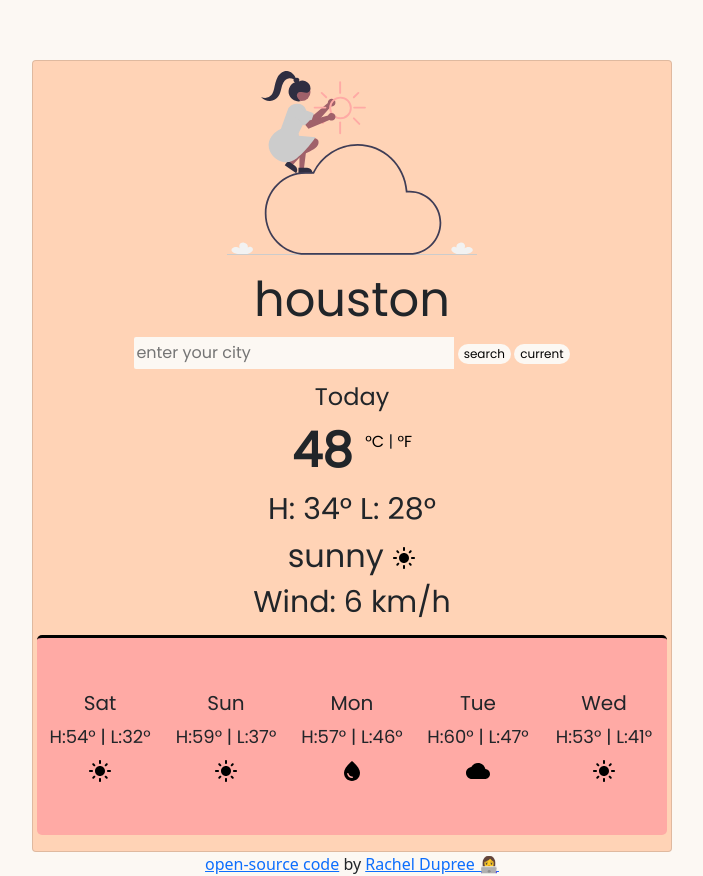
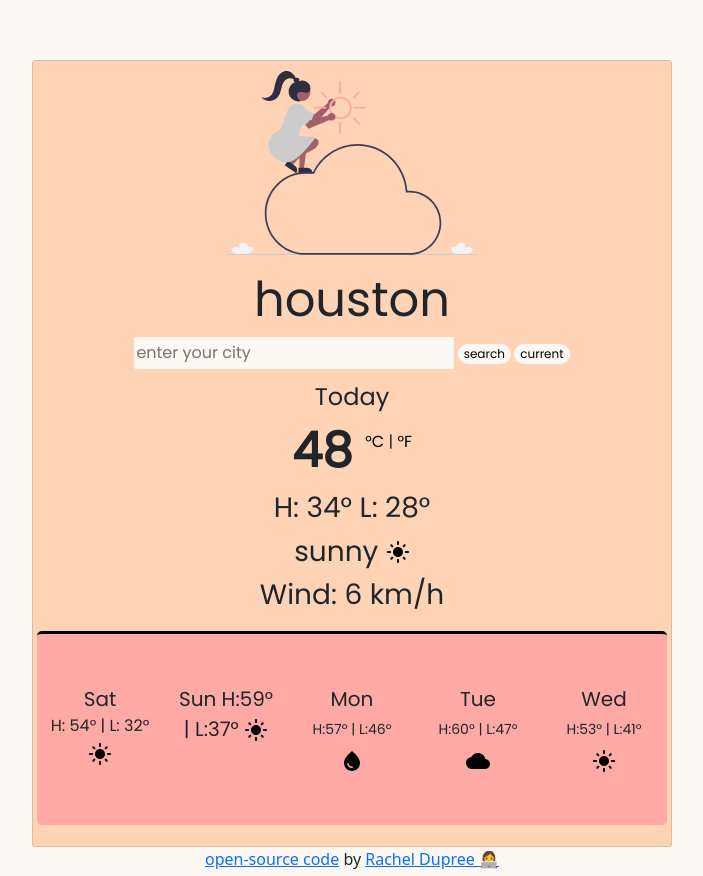
Before and after one commit to RaeDupree/weather-app-project, a website built with Parcel: page index.html in a window 1280 px wide. Shown: the whole page, without its empty margins (288-991 px from the left). Built offline with nearby package versions, Linux system fonts and the light colour scheme; no server answers; a web font is replaced by a local one.

Commit message:
updated forecast html & F/C units

```diff
--- a/index.html
+++ b/index.html
@@ -64,25 +64,29 @@
                 </span>
               </div>
 
-              <div>
+              <div class="minMax">
                 H: <span id="max">34</span>° L: <span id="min">28</span>°
               </div>
               <div>
                 <span id="conditions"> sunny </span
                 ><img src="images/smallsun.svg" id="icon" />
               </div>
-              <div>Wind: <span id="wind">6</span> km/h</div>
+              <div class="windSpeed">Wind: <span id="wind">6</span> km/h</div>
             </div>
-
+            <div class="forecast">
               <div class="row">
                 <div class="col">
-                Sat
-                <span class="forecast">H:54° | L:32°</span>
+                  <div class="forecast-date">Sat</div>
+                  <div class="forecast-temp">
+                    H:
+                    <span class="forecast-temp-max"> 54° </span>| L:
+                    <span class="forecast-temp-min"> 32°</span>
+                  </div>
                   <img src="images/smallsun.svg" />
                 </div>
                 <div class="col">
                   Sun
-                <span class="forecast">H:59° | L:37°</span>
+                  <span class="forecast-temp-max">H:59° | L:37°</span>
                   <img src="images/smallsun.svg" />
                 </div>
                 <div class="col">
@@ -99,6 +103,7 @@
                   Wed
                   <span class="forecast">H:53° | L:41°</span>
                   <img src="images/smallsun.svg" />
+                </div>
               </div>
             </div>
           </div>
--- a/src/index.js
+++ b/src/index.js
@@ -55,15 +55,33 @@ let currentButton = document.querySelector("#current-location");
 currentButton.addEventListener("click", getCurrentLocation);
 
 //unit conversion//
-function showFahrenheitTemp(event) {
+function displayFahrenheitTemperature(event) {
   event.preventDefault();
-  let fahrenheitTemp = (temperature * 9) / 5 + 32;
-  alert("fahrenheitTemp");
   let temperatureElement = document.querySelector("#temp");
-  temperatureElement.innerHTML = Math.round(fahrenheitTemp);
+
+  celsiusLink.classList.remove("active");
+  fahrenheitLink.classList.add("active");
+  let fahrenheiTemperature = (temperature * 9) / 5 + 32;
+  temperatureElement.innerHTML = Math.round(fahrenheiTemperature);
 }
+
+function displayCelsiusTemperature(event) {
+  event.preventDefault();
+  celsiusLink.classList.add("active");
+  fahrenheitLink.classList.remove("active");
+  let temperatureElement = document.querySelector("#temp");
+  temperatureElement.innerHTML = Math.round(temperature);
+}
+
+let temperature = null;
+
 let fahrenheitLink = document.querySelector("#fahrenheit-link");
-fahrenheitLink.addEventListener("click", showFahrenheitTemp);
+fahrenheitLink.addEventListener("click", displayFahrenheitTemperature);
+
+let celsiusLink = document.querySelector("#celsius-link");
+celsiusLink.addEventListener("click", displayCelsiusTemperature);
+
+//my example//
 
 //current date//
 let now = new Date();
--- a/src/style.css
+++ b/src/style.css
@@ -64,6 +64,12 @@ button:hover {
   font-weight: bold;
   font-size: 48px;
 }
+.minMax {
+  font-size: 28px;
+}
+.windSpeed {
+  font-size: 28px;
+}
 .units {
   position: relative;
   font-size: 16px;
@@ -75,7 +81,7 @@ button:hover {
 }
 
 #conditions {
-  font-size: 32px;
+  font-size: 28px;
 }
 
 .row {
@@ -92,10 +98,13 @@ button:hover {
   font-size: 20px;
 }
 .forecast {
-  font-size: 18px;
+  font-size: 14px;
   display: block;
   padding-top: 5px;
   padding-bottom: 5px;
+}
+.forecast-temp {
+  font-size: 16px;
 }
 .link {
   font-size: 10px;
```
Lines whose indentation alone changed are shown as unchanged.
